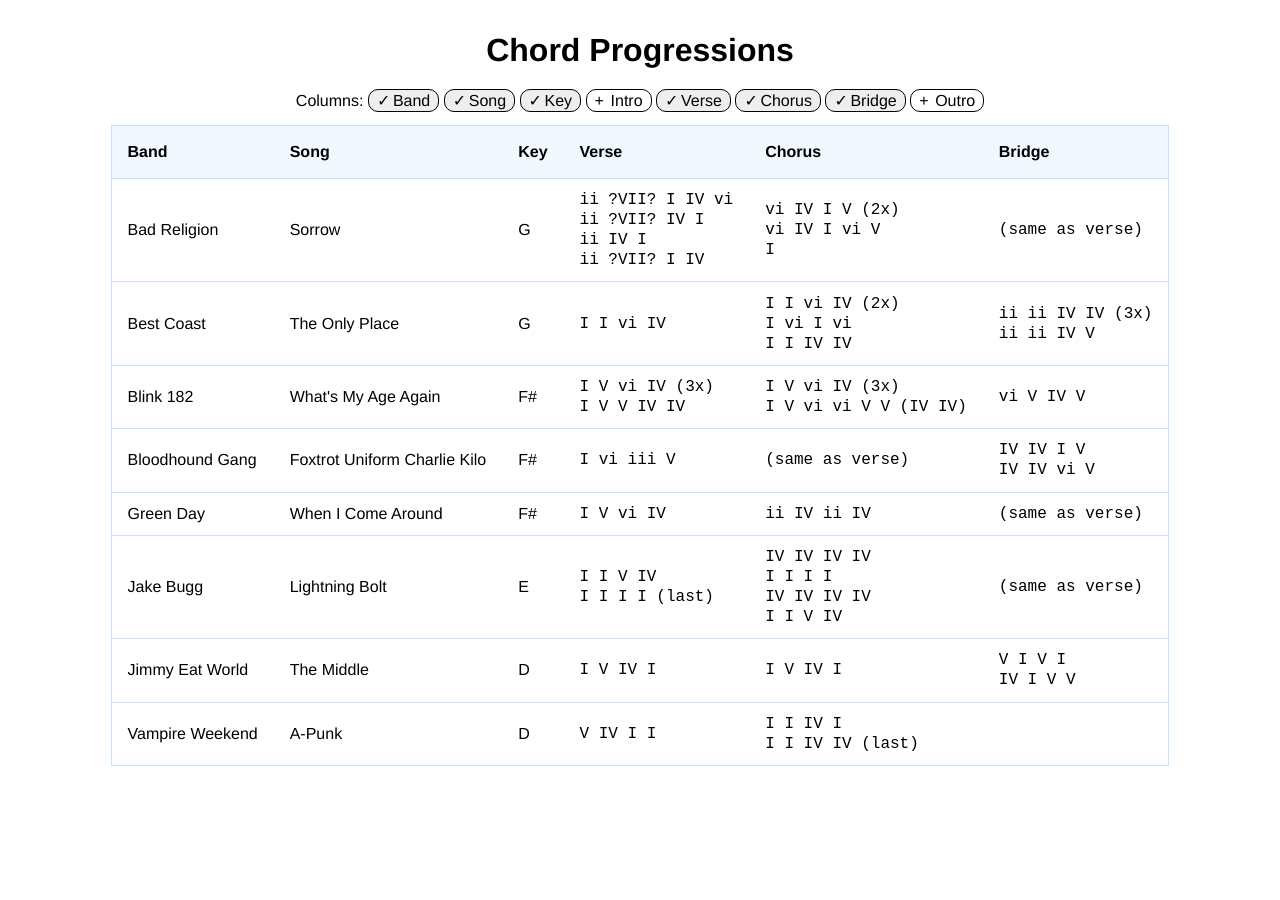
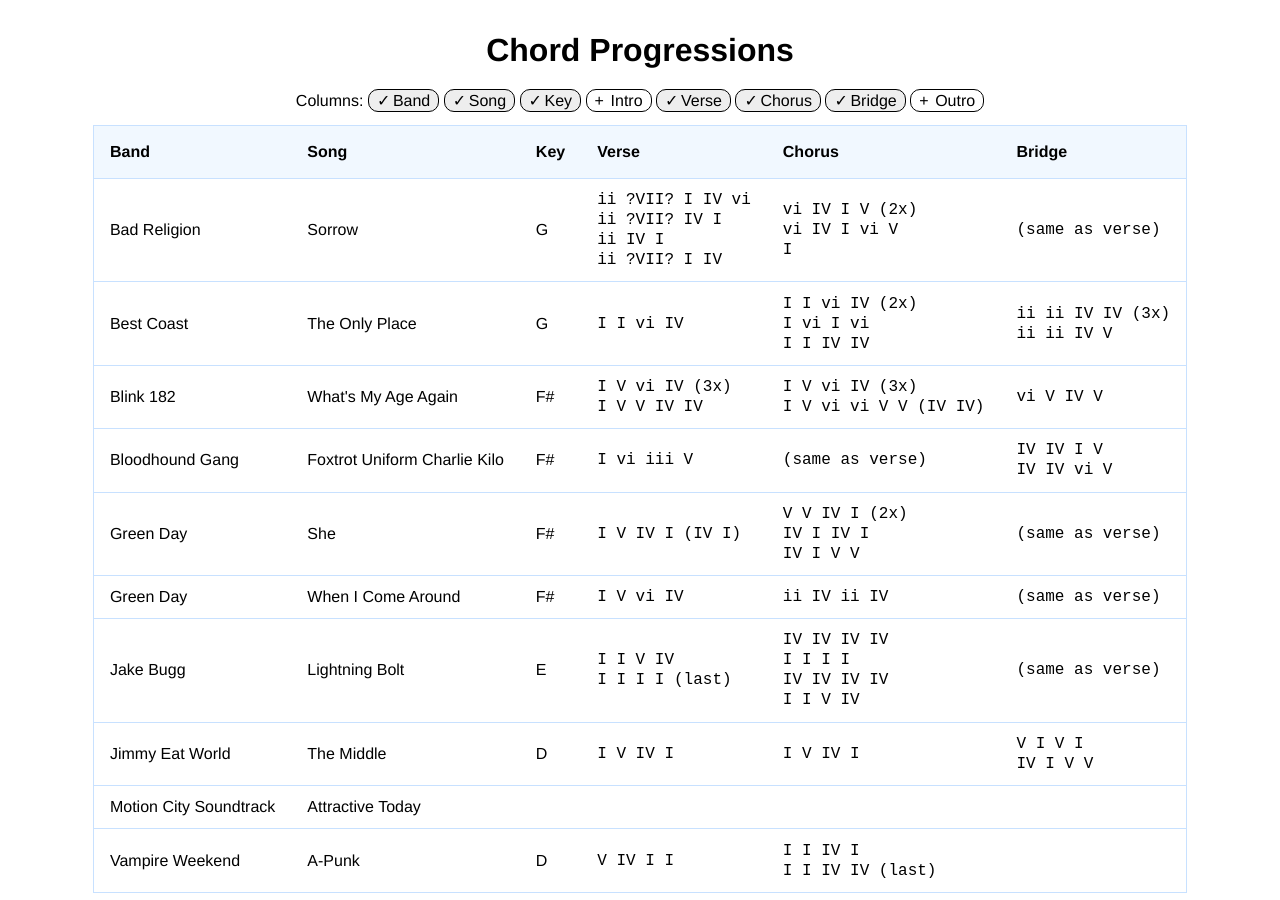
Before and after one commit to brgibson/www, a Jekyll site: the page built from chords/index.html, in a window 1280 px wide. Built offline with Jekyll 4.4.1, drawn with Linux system fonts in a browser that asks for light colours.

Commit message:
chord progressions - adding songs

```diff
--- a/_data/chords.json
+++ b/_data/chords.json
@@ -48,6 +48,16 @@
   },
   {
     "band": "Green Day",
+    "title": "She",
+    "key": "F#",
+    "intro": "I I I I",
+    "verse": "I V IV I (IV I)",
+    "chorus": "V V IV I (2x) <br> IV I IV I <br> IV I V V",
+    "bridge": "(same as verse)",
+    "outro": "(same as chorus)"
+  },
+  {
+    "band": "Green Day",
     "title": "When I Come Around",
     "key": "F#",
     "intro": "(same as verse)",
@@ -78,6 +88,16 @@
     "outro": ""
   },
   {
+    "band": "Motion City Soundtrack",
+    "title": "Attractive Today",
+    "key": "",
+    "intro": "",
+    "verse": "",
+    "chorus": "",
+    "bridge": "",
+    "outro": ""
+  },
+  {
     "band": "Vampire Weekend",
     "title": "A-Punk",
     "key": "D",
```
